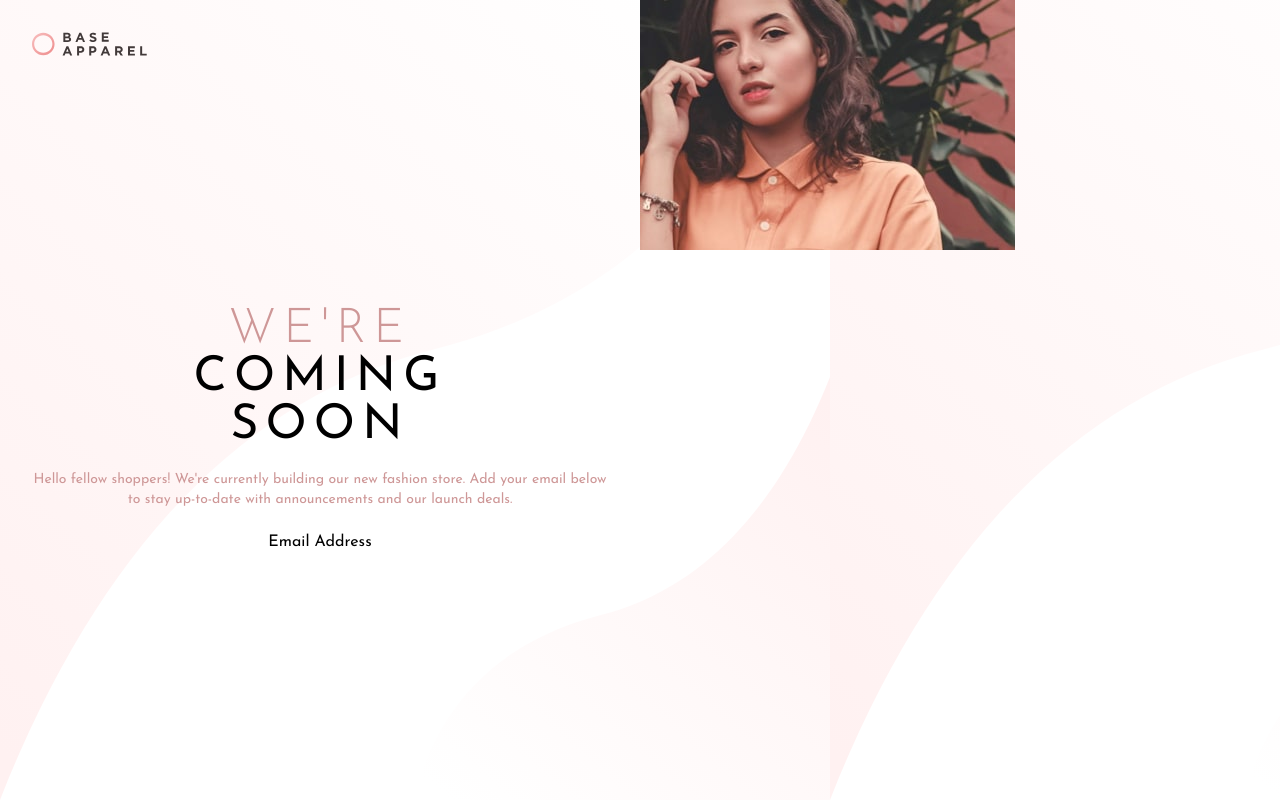
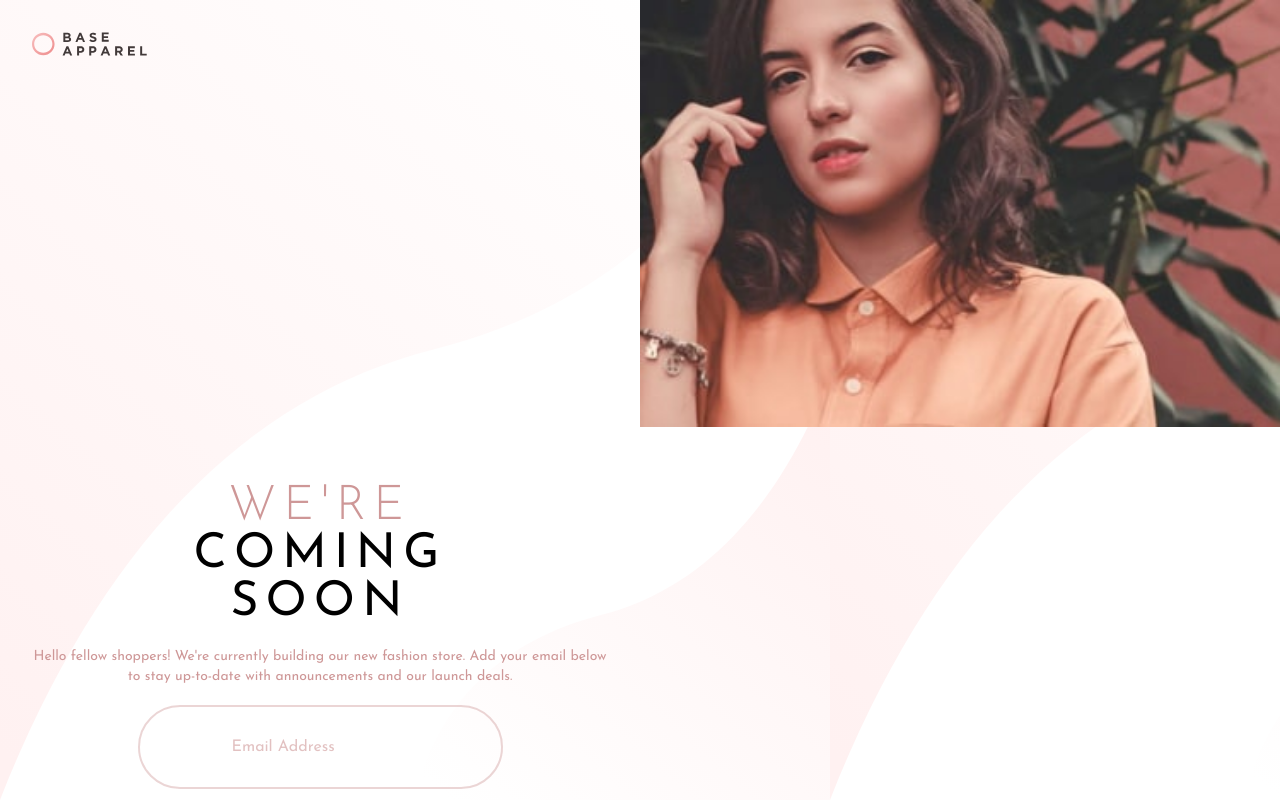
Before and after one commit to antonio-lopez/fm-base-apparel-coming-soon, a website: page index.html in a window 1280 px wide. Drawn offline with Linux system fonts and the light colour scheme.

Commit message:
pill input start

```diff
--- a/index.html
+++ b/index.html
@@ -29,7 +29,7 @@
       </div>
       <!-- hero -->
       <div>
-        <img src="/images/hero-mobile.jpg" alt="hero mobile" />
+        <img class="w-full" src="/images/hero-mobile.jpg" alt="hero mobile" />
       </div>
       <!-- text -->
       <div class="flex flex-col items-center justify-center">
@@ -48,7 +48,19 @@
           launch deals.
         </p>
         <!-- email input -->
-        <p>Email Address</p>
+        <!-- pill -->
+        <div
+          class="rounded-full p-4 px-20 outline outline-2 outline-desaturatedRed/40"
+        >
+          <div class="p-3">
+            <input
+              type="email"
+              class="text-left placeholder-desaturatedRed/60"
+              required
+              placeholder="Email Address"
+            />
+          </div>
+        </div>
       </div>
     </div>
   </body>
```
Also changed, not shown: css/main.css.
